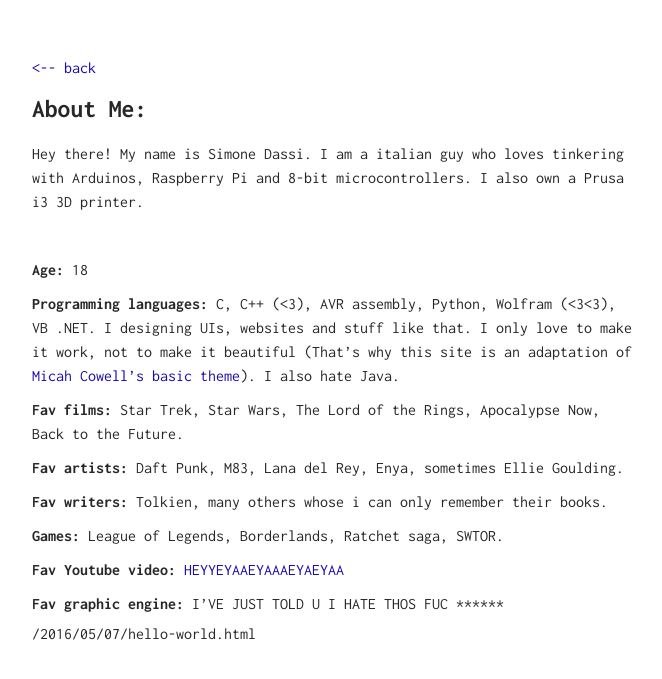
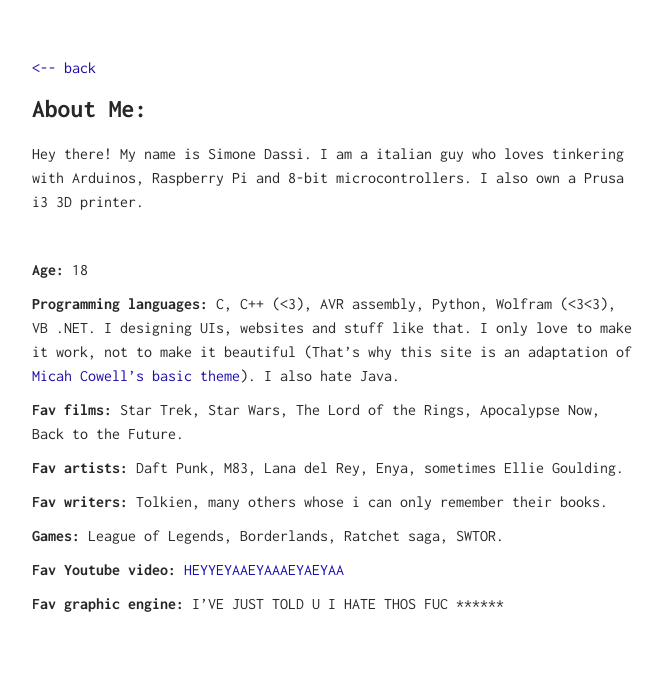
Before and after one commit to SimoDax/simodax.github.io, a Jekyll site: the page built from me/index.md, in a window 1280 px wide. Shown: the top 679 px of the page, without its empty margins (308-970 px from the left). Built offline with Jekyll 4.4.1, drawn with Linux system fonts in a browser that asks for light colours.

Commit message:
Updated default.html

```diff
--- a/_layouts/default.html
+++ b/_layouts/default.html
@@ -27,7 +27,6 @@
 
     <div class="wrapper">
         {{ content }}
-      {% post_url 2016-05-07-hello-world %}
     </div>
 
 </body>
```
